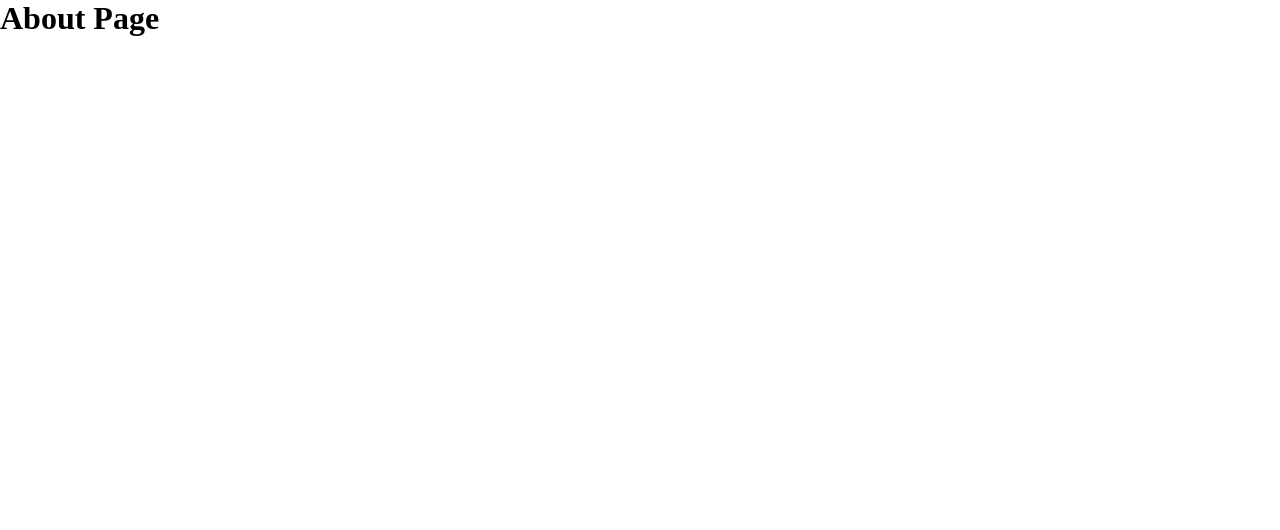
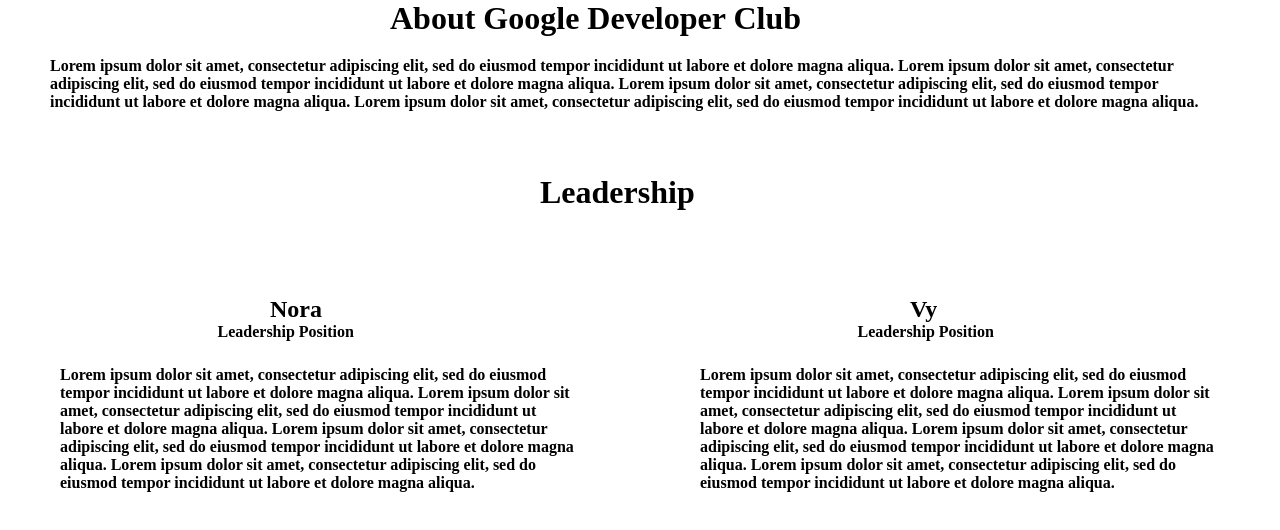
Before and after one commit to n-bakken/gdsc-website, a React (Create React App) app: page /About in a window 1280 px wide. Shown: the top 530 px of the page. Built offline with nearby package versions, Linux system fonts and the light colour scheme.

Commit message:
added about page layout

```diff
--- /dev/null
+++ b/src/components/About.css
@@ -0,0 +1,44 @@
+@import url("https://fonts.googleapis.com/css2?family=Titillium+Web:wght@300;400;700&display=swap");
+
+* {
+    font-family: "Titillium Web", sans-serif;
+}
+
+.aboutSection p{
+    margin: 20px  auto;
+    padding-left: 50px;
+    padding-right: 50px;
+}
+
+.aboutSection h1{
+    margin: auto;
+    width: 500px;
+}
+
+.leaders h1 {
+    margin: 25px auto;
+    width: 200px;
+}
+
+.row {
+    display: flex;
+}
+
+.column {
+    flex: 50%;
+    padding: 60px;
+}
+
+.column h2 {
+    margin: auto;
+    width: 100px;
+
+}
+
+.leaderPosition {
+    margin: auto;
+    width: 205px;
+    padding-bottom: 25px;
+    font-size: 16px;
+
+}
--- a/src/components/About.jsx
+++ b/src/components/About.jsx
@@ -1,11 +1,67 @@
 import React from "react";
+import "./About.css";
 
-const About = () => {
-return (
-	<div>
-	<h1>About Page</h1>
-	</div>
-);
-};
+function AboutUs() {
+
+	/*const About = () => { */
+	return (
+		<div className="aboutSection">
+			<h1>About Google Developer Club</h1>
+			<p> Lorem ipsum dolor sit amet, consectetur adipiscing elit, sed do eiusmod tempor incididunt ut labore et dolore magna aliqua.
+			Lorem ipsum dolor sit amet, consectetur adipiscing elit, sed do eiusmod tempor incididunt ut labore et dolore magna aliqua.
+			Lorem ipsum dolor sit amet, consectetur adipiscing elit, sed do eiusmod tempor incididunt ut labore et dolore magna aliqua.
+			Lorem ipsum dolor sit amet, consectetur adipiscing elit, sed do eiusmod tempor incididunt ut labore et dolore magna aliqua.
+			</p>
+			<br></br>
+		</div>
+
+	);
+	/*};*/
+}
+
+function Leadership() {
+
+
+	/*const leaderShip = () => { */
+
+	return (
+		<div className="leaders">
+			<h1>Leadership</h1>
+
+		<div className="row">
+			<div className="column">
+				<h2>Nora </h2>
+				<p className="leaderPosition"> Leadership Position</p>
+				<p> Lorem ipsum dolor sit amet, consectetur adipiscing elit, sed do eiusmod tempor incididunt ut labore et dolore magna aliqua.
+			Lorem ipsum dolor sit amet, consectetur adipiscing elit, sed do eiusmod tempor incididunt ut labore et dolore magna aliqua.
+			Lorem ipsum dolor sit amet, consectetur adipiscing elit, sed do eiusmod tempor incididunt ut labore et dolore magna aliqua.
+			Lorem ipsum dolor sit amet, consectetur adipiscing elit, sed do eiusmod tempor incididunt ut labore et dolore magna aliqua.
+			</p>
+			</div>
+
+			<div className="column">
+				<h2>Vy</h2>
+				<p className="leaderPosition">Leadership Position</p>
+				<p> Lorem ipsum dolor sit amet, consectetur adipiscing elit, sed do eiusmod tempor incididunt ut labore et dolore magna aliqua.
+			Lorem ipsum dolor sit amet, consectetur adipiscing elit, sed do eiusmod tempor incididunt ut labore et dolore magna aliqua.
+			Lorem ipsum dolor sit amet, consectetur adipiscing elit, sed do eiusmod tempor incididunt ut labore et dolore magna aliqua.
+			Lorem ipsum dolor sit amet, consectetur adipiscing elit, sed do eiusmod tempor incididunt ut labore et dolore magna aliqua.
+			</p>
+			</div>
+			</div>
+		</div>
+	);
+	/*}; */
+}
+
+
+function About() {
+	return (
+		<div>
+			<AboutUs />
+			<Leadership />
+		</div>
+	);
+}
 
 export default About;
--- a/src/components/Homepage.jsx
+++ b/src/components/Homepage.jsx
@@ -14,7 +14,7 @@ function Navbar() {
       <h1>Google Developer Club</h1>
       <nav ref={navRef}>
         <a href="/home">Home</a>
-        <a href="/about">about</a>
+        <a href="/about">About</a>
         <a href="/#">GBoard</a>
         <a href="/#">Meeting</a>
         <a href="/ContactUs">Contact</a>
```
